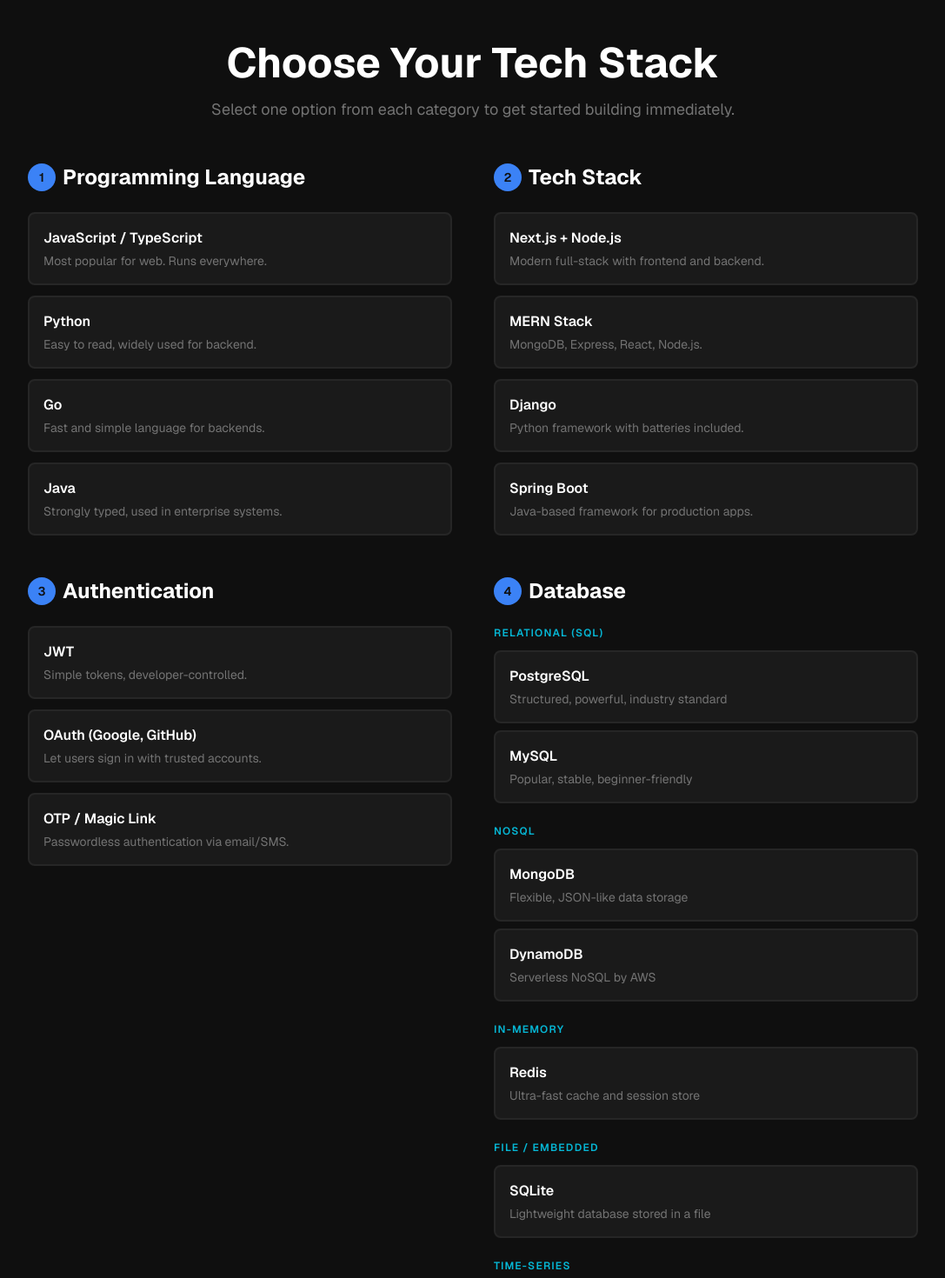
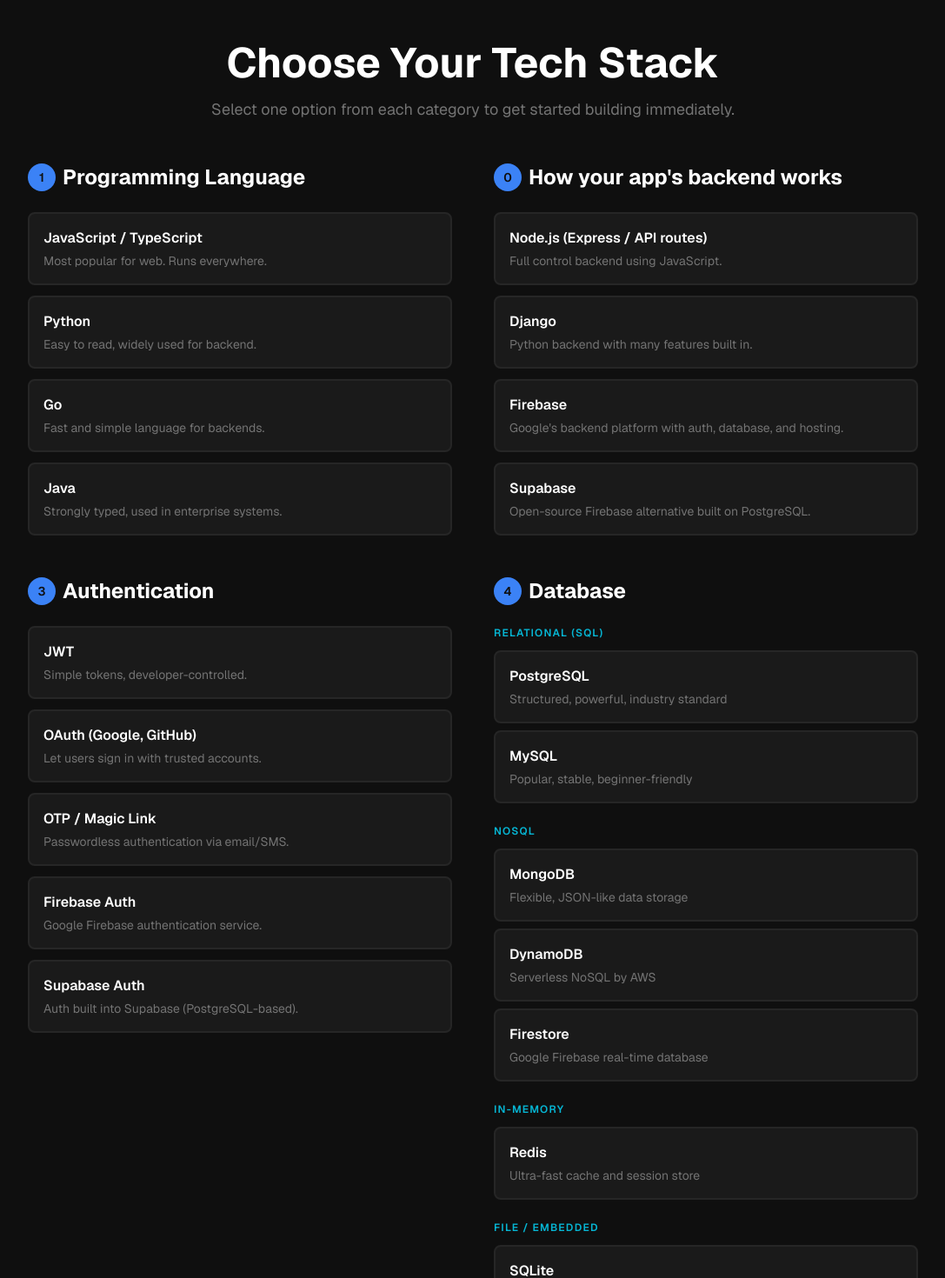
Before and after one commit to Saf369/v0, a Next.js app: page / in a window 1280 px wide. Shown: the top 1470 px of the page at 87% size, without its empty margins (96-1183 px from the left). Built offline with nearby package versions, Linux system fonts and the light colour scheme.

Commit message:
feat: enhance onboarding platform with backend and database options
Add backend and database options, update default stack, and handle compatibility.

Co-authored-by: safwan muhammed <181950633+Saf369@users.noreply.github.com>

```diff
--- a/components/command-output.tsx
+++ b/components/command-output.tsx
@@ -6,7 +6,7 @@ import { Card } from '@/components/ui/card';
 
 interface CommandOutputProps {
   language: string;
-  stack: string;
+  backend: string;
   database: string;
   auth: string;
   onBack: () => void;
@@ -20,17 +20,18 @@ interface Tab {
 
 export default function CommandOutput({
   language,
-  stack,
+  backend,
   database,
   auth,
   onBack,
 }: CommandOutputProps) {
-  const [activeTab, setActiveTab] = useState<string>('project');
+  const [activeTab, setActiveTab] = useState<string>('frontend');
   const [copied, setCopied] = useState<string | null>(null);
 
   const getTabs = (): Tab[] => {
     const getLangName = (langId: string) => {
       const langMap: Record<string, string> = {
+        typescript: 'TypeScript',
         javascript: 'JavaScript',
         python: 'Python',
         go: 'Go',
@@ -39,14 +40,14 @@ export default function CommandOutput({
       return langMap[langId] || 'JavaScript';
     };
 
-    const getStackName = (stackId: string) => {
-      const stackMap: Record<string, string> = {
-        'nextjs-node': 'Next.js + Node.js',
-        mern: 'MERN',
+    const getBackendName = (backendId: string) => {
+      const backendMap: Record<string, string> = {
+        'nodejs-express': 'Node.js Express',
         django: 'Django',
-        springboot: 'Spring Boot',
+        firebase: 'Firebase',
+        supabase: 'Supabase',
       };
-      return stackMap[stackId] || 'Next.js + Node.js';
+      return backendMap[backendId] || 'Node.js Express';
     };
 
     const getDbName = (dbId: string) => {
@@ -55,6 +56,7 @@ export default function CommandOutput({
         mysql: 'MySQL',
         mongodb: 'MongoDB',
         dynamodb: 'DynamoDB',
+        firestore: 'Firestore',
         redis: 'Redis',
         sqlite: 'SQLite',
         influxdb: 'InfluxDB',
@@ -68,58 +70,109 @@ export default function CommandOutput({
         jwt: 'JWT',
         oauth: 'OAuth',
         otp: 'OTP',
+        'firebase-auth': 'Firebase Auth',
+        'supabase-auth': 'Supabase Auth',
       };
       return authMap[authId] || 'JWT';
     };
 
     return [
       {
-        id: 'project',
-        label: 'Project Setup',
+        id: 'frontend',
+        label: 'Frontend Setup',
         commands: [
-          `mkdir my-app && cd my-app`,
-          `npm init -y`,
-          `npm install ${stack === 'nextjs-node' ? 'next react react-dom' : stack === 'mern' ? 'express react react-dom' : stack === 'django' ? 'django' : 'gradle'}`,
+          `npx create-next-app@latest my-app --typescript`,
+          `cd my-app`,
+          `npm install`,
         ],
       },
       {
         id: 'backend',
         label: 'Backend Setup',
-        commands: [
-          `# Initialize ${getStackName(stack)} backend`,
-          `npm install dotenv cors express`,
-          `echo "BACKEND_PORT=3001" > .env`,
-        ],
+        commands:
+          backend === 'firebase'
+            ? [
+                `npm install firebase firebase-admin`,
+                `echo "NEXT_PUBLIC_FIREBASE_API_KEY=your_key" > .env.local`,
+                `# Follow Firebase setup at https://firebase.google.com/docs`,
+              ]
+            : backend === 'supabase'
+              ? [
+                  `npm install @supabase/supabase-js`,
+                  `echo "NEXT_PUBLIC_SUPABASE_URL=your_url" > .env.local`,
+                  `echo "NEXT_PUBLIC_SUPABASE_ANON_KEY=your_key" >> .env.local`,
+                ]
+              : backend === 'nodejs-express'
+                ? [
+                    `npm install express cors dotenv`,
+                    `mkdir -p server && cd server`,
+                    `npm init -y && npm install express`,
+                  ]
+                : [
+                    `pip install django djangorestframework`,
+                    `django-admin startproject myproject`,
+                    `cd myproject && python manage.py startapp api`,
+                  ],
       },
       {
         id: 'database',
         label: 'Database Setup',
-        commands: [
-          `# Install ${getDbName(database)} driver`,
+        commands:
           database === 'postgres'
-            ? `npm install pg`
+            ? [
+                `npm install pg`,
+                `# Set up PostgreSQL connection in .env`,
+                `echo "DATABASE_URL=postgresql://user:pass@localhost/dbname" >> .env.local`,
+              ]
             : database === 'mongodb'
-              ? `npm install mongodb`
+              ? [
+                  `npm install mongodb`,
+                  `echo "MONGODB_URI=mongodb+srv://user:pass@cluster.mongodb.net/dbname" >> .env.local`,
+                ]
               : database === 'sqlite'
-                ? `npm install sqlite3`
-                : `npm install redis`,
-          `# Initialize database connection`,
-          `touch db-config.js`,
-        ],
+                ? [
+                    `npm install better-sqlite3`,
+                    `touch database.db`,
+                  ]
+                : database === 'firestore'
+                  ? [
+                      `# Firestore is included with Firebase`,
+                      `npm install firebase`,
+                    ]
+                  : [
+                      `npm install ${getDbName(database).toLowerCase()}`,
+                      `# Follow driver setup for ${getDbName(database)}`,
+                    ],
       },
       {
         id: 'auth',
         label: 'Auth Setup',
-        commands: [
-          `# Install ${getAuthName(auth)} packages`,
+        commands:
           auth === 'jwt'
-            ? `npm install jsonwebtoken bcryptjs`
+            ? [
+                `npm install jsonwebtoken bcryptjs`,
+                `touch lib/auth.ts`,
+                `# Implement JWT middleware in your backend`,
+              ]
             : auth === 'oauth'
-              ? `npm install passport passport-google-oauth20`
-              : `npm install otp-generator`,
-          `# Create auth middleware`,
-          `touch middleware/auth.js`,
-        ],
+              ? [
+                  `npm install next-auth`,
+                  `# Follow NextAuth.js setup at https://next-auth.js.org`,
+                ]
+              : auth === 'firebase-auth'
+                ? [
+                    `npm install firebase`,
+                    `# Firebase Auth is ready to use with your backend`,
+                  ]
+                : auth === 'supabase-auth'
+                  ? [
+                      `npm install @supabase/supabase-js`,
+                      `# Supabase Auth is included with Supabase client`,
+                    ]
+                  : [
+                      `npm install otp-generator`,
+                      `# Implement OTP logic in your backend`,
+                    ],
       },
     ];
   };
@@ -201,8 +254,8 @@ export default function CommandOutput({
               <p className="font-medium text-foreground">{language}</p>
             </div>
             <div>
-              <p className="text-xs text-muted uppercase mb-1">Stack</p>
-              <p className="font-medium text-foreground">{stack}</p>
+              <p className="text-xs text-muted uppercase mb-1">Backend</p>
+              <p className="font-medium text-foreground">{backend}</p>
             </div>
             <div>
               <p className="text-xs text-muted uppercase mb-1">Database</p>
--- a/components/onboarding-platform.tsx
+++ b/components/onboarding-platform.tsx
@@ -52,6 +52,12 @@ const databases: DatabaseCategory[] = [
         name: 'DynamoDB',
         description: 'Serverless NoSQL by AWS',
         link: 'https://docs.aws.amazon.com/dynamodb/',
+      },
+      {
+        id: 'firestore',
+        name: 'Firestore',
+        description: 'Google Firebase real-time database',
+        link: 'https://firebase.google.com/docs/firestore',
       },
     ],
   },
@@ -147,44 +153,86 @@ const authentication: Option[] = [
     description: 'Passwordless authentication via email/SMS.',
     link: 'https://auth0.com/docs/authenticate/passwordless',
   },
+  {
+    id: 'firebase-auth',
+    name: 'Firebase Auth',
+    description: 'Google Firebase authentication service.',
+    link: 'https://firebase.google.com/docs/auth',
+  },
+  {
+    id: 'supabase-auth',
+    name: 'Supabase Auth',
+    description: 'Auth built into Supabase (PostgreSQL-based).',
+    link: 'https://supabase.com/docs/guides/auth',
+  },
 ];
 
-const stacks: Option[] = [
+const backends: Option[] = [
   {
-    id: 'nextjs-node',
-    name: 'Next.js + Node.js',
-    description: 'Modern full-stack with frontend and backend.',
-    link: 'https://nextjs.org/docs',
-  },
-  {
-    id: 'mern',
-    name: 'MERN Stack',
-    description: 'MongoDB, Express, React, Node.js.',
-    link: 'https://www.mongodb.com/mern-stack',
+    id: 'nodejs-express',
+    name: 'Node.js (Express / API routes)',
+    description: 'Full control backend using JavaScript.',
+    link: 'https://nodejs.org/en/docs/',
   },
   {
     id: 'django',
     name: 'Django',
-    description: 'Python framework with batteries included.',
+    description: 'Python backend with many features built in.',
     link: 'https://docs.djangoproject.com/',
   },
   {
-    id: 'springboot',
-    name: 'Spring Boot',
-    description: 'Java-based framework for production apps.',
-    link: 'https://spring.io/projects/spring-boot',
+    id: 'firebase',
+    name: 'Firebase',
+    description: "Google's backend platform with auth, database, and hosting.",
+    link: 'https://firebase.google.com/docs',
+  },
+  {
+    id: 'supabase',
+    name: 'Supabase',
+    description: 'Open-source Firebase alternative built on PostgreSQL.',
+    link: 'https://supabase.com/docs',
   },
 ];
 
 export default function OnboardingPlatform() {
   const [viewMode, setViewMode] = useState<ViewMode>('selection');
   const [selectedLanguage, setSelectedLanguage] = useState<string>('');
-  const [selectedStack, setSelectedStack] = useState<string>('');
+  const [selectedBackend, setSelectedBackend] = useState<string>('');
   const [selectedDatabase, setSelectedDatabase] = useState<string>('');
   const [selectedAuth, setSelectedAuth] = useState<string>('');
 
+  // Handle auto-selection based on backend/auth compatibility
+  const handleBackendChange = (backendId: string) => {
+    setSelectedBackend(backendId);
+    // Auto-set database for BaaS options
+    if (backendId === 'firebase') {
+      setSelectedDatabase('firestore');
+    } else if (backendId === 'supabase') {
+      setSelectedDatabase('postgres');
+    }
+  };
+
+  const handleAuthChange = (authId: string) => {
+    setSelectedAuth(authId);
+    // Auto-set backend if using specific auth
+    if (authId === 'firebase-auth' && !selectedBackend) {
+      setSelectedBackend('firebase');
+      setSelectedDatabase('firestore');
+    } else if (authId === 'supabase-auth' && !selectedBackend) {
+      setSelectedBackend('supabase');
+      setSelectedDatabase('postgres');
+    }
+  };
+
+  const handleUseDefaults = () => {
+    setSelectedLanguage('typescript');
+    setSelectedBackend('supabase');
+    setSelectedDatabase('postgres');
+    setSelectedAuth('supabase-auth');
+  };
+
   const handleStartBuilding = () => {
-    if (selectedLanguage && selectedStack && selectedDatabase && selectedAuth) {
+    if (selectedLanguage && selectedBackend && selectedDatabase && selectedAuth) {
       setViewMode('commands');
     }
   };
@@ -193,13 +241,13 @@ export default function OnboardingPlatform() {
     setViewMode('selection');
   };
 
-  const isReady = selectedLanguage && selectedStack && selectedDatabase && selectedAuth;
+  const isReady = selectedLanguage && selectedBackend && selectedDatabase && selectedAuth;
 
   if (viewMode === 'commands') {
     return (
       <CommandOutput
         language={selectedLanguage}
-        stack={selectedStack}
+        backend={selectedBackend}
         database={selectedDatabase}
         auth={selectedAuth}
         onBack={handleBackToSelection}
@@ -230,12 +278,12 @@ export default function OnboardingPlatform() {
             onSelect={setSelectedLanguage}
           />
 
-          {/* Stacks */}
+          {/* Backend */}
           <SelectionSection
-            title="Tech Stack"
-            items={stacks}
-            selected={selectedStack}
-            onSelect={setSelectedStack}
+            title="How your app's backend works"
+            items={backends}
+            selected={selectedBackend}
+            onSelect={handleBackendChange}
           />
 
           {/* Authentication */}
@@ -243,7 +291,7 @@ export default function OnboardingPlatform() {
             title="Authentication"
             items={authentication}
             selected={selectedAuth}
-            onSelect={setSelectedAuth}
+            onSelect={handleAuthChange}
           />
 
           {/* Databases */}
@@ -267,6 +315,10 @@ export default function OnboardingPlatform() {
                         option={db}
                         selected={selectedDatabase === db.id}
                         onSelect={() => setSelectedDatabase(db.id)}
+                        disabled={
+                          (selectedBackend === 'firebase' && db.id !== 'firestore') ||
+                          (selectedBackend === 'supabase' && db.id !== 'postgres')
+                        }
                       />
                     ))}
                   </div>
@@ -278,6 +330,13 @@ export default function OnboardingPlatform() {
 
         {/* CTA */}
         <div className="flex flex-col items-center gap-4">
+          <div className="flex gap-4">
+            <Button
+              onClick={handleUseDefaults}
+              className="h-12 px-8 text-base font-semibold bg-accent hover:bg-accent/90 text-accent-foreground"
+            >
+              Use recommended defaults
+            </Button>
             <Button
               onClick={handleStartBuilding}
               disabled={!isReady}
@@ -285,6 +344,7 @@ export default function OnboardingPlatform() {
             >
               Start Building
             </Button>
+          </div>
           {!isReady && (
             <p className="text-sm text-muted">
               Select one option from each category to continue
@@ -342,16 +402,21 @@ function SelectableCard({
   option,
   selected,
   onSelect,
+  disabled = false,
 }: {
   option: Option;
   selected: boolean;
   onSelect: () => void;
+  disabled?: boolean;
 }) {
   return (
     <button
       onClick={onSelect}
+      disabled={disabled}
       className={`w-full text-left p-4 rounded-lg border-2 transition-all ${
-        selected
+        disabled
+          ? 'border-border bg-card/50 opacity-50 cursor-not-allowed'
+          : selected
             ? 'border-primary bg-primary/10'
             : 'border-border bg-card hover:border-primary/50'
       }`}
```
Lines whose indentation alone changed are shown as unchanged.
